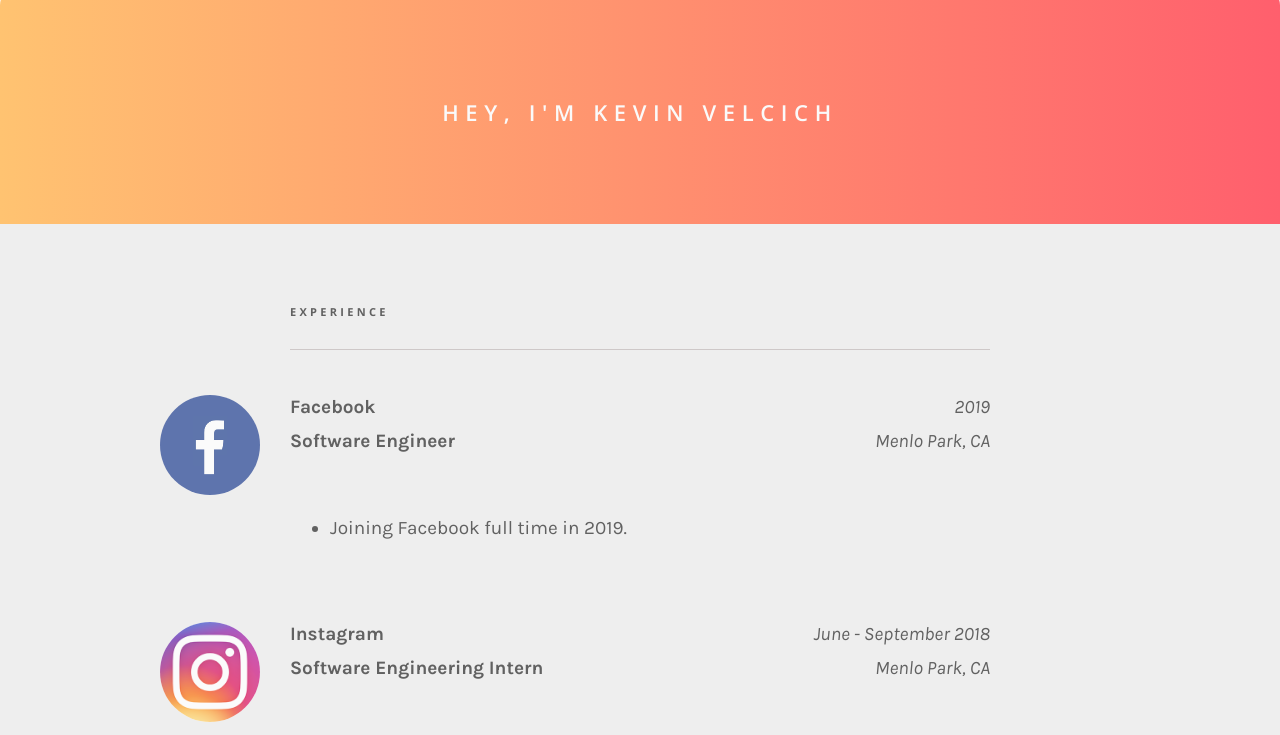
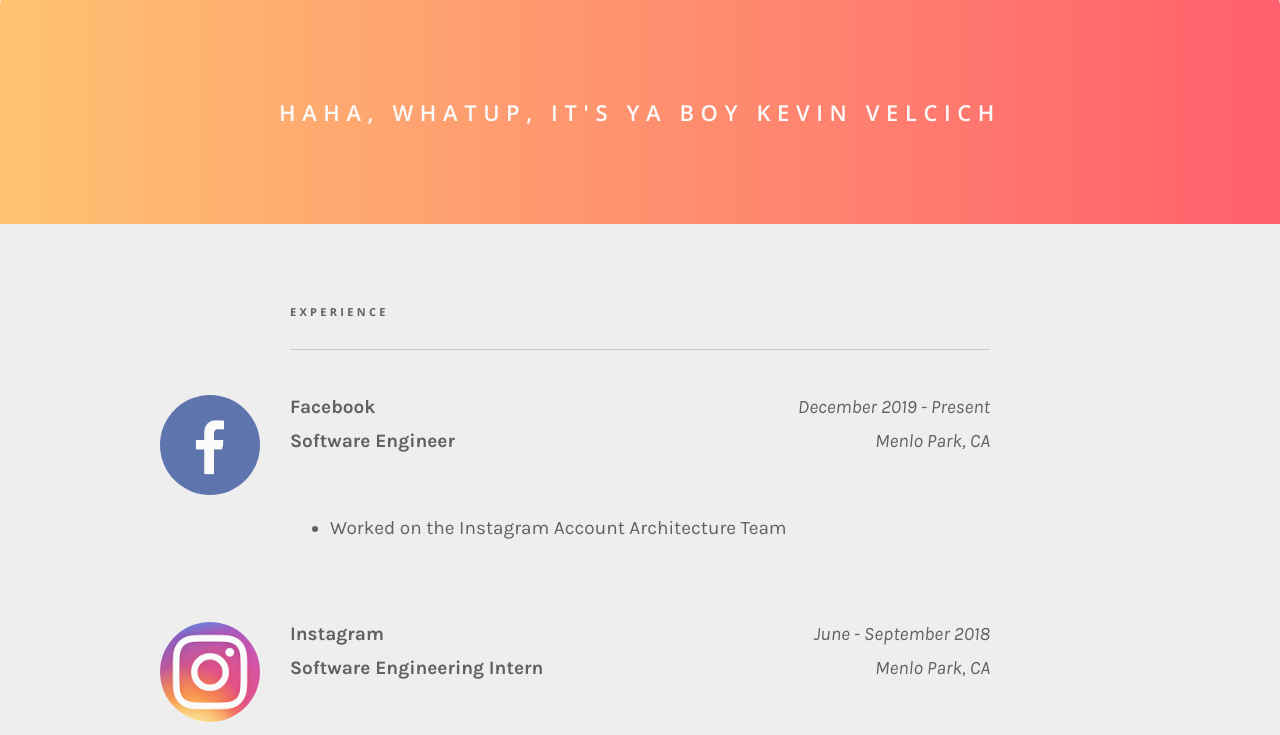
Before and after one commit to kvelcich/kvelcich.github.io, a plain HTML site: page index.html in a window 1280 px wide. Shown: the top 735 px of the page. Drawn offline with nearby package versions, Linux system fonts and the light colour scheme.

Commit message:
Update index.html

```diff
--- a/index.html
+++ b/index.html
@@ -32,11 +32,8 @@
 	</head>
 	<body>
 		<div id="page-wrapper">
-			<!-- <div id="header">
-				<div class="inner name"><b>Kevin Velcich</b></div>
-                        </div> -->
 			<div id="about"><div class="inner">
-				<p>Hey, I'm Kevin Velcich</p><br/><br/><br/>
+				<p>Haha, whatup, it's ya boy Kevin Velcich</p><br/><br/><br/>
 				</div>
 				<br/>
 			</div>
@@ -47,13 +44,13 @@
             <img class="icon" src="img/fb.png">
           </a>
           <b>Facebook</b>
-					<span class="right"><i>2019</i></span>
+					<span class="right"><i>December 2019 - Present</i></span>
           <br/><b>Software Engineer</b>
 					<span class="right"><i>Menlo Park, CA</i></span>
           <br/>
           <br/>
 					<ul>
-						<li>Joining Facebook full time in 2019.</li>
+						<li>Worked on the Instagram Account Architecture Team</li>
 					</ul>
 				</p>
 				<br/>
@@ -159,7 +156,7 @@
         <br/> -->
       </div></div></div>
       <div  id ="footer">
-        <div class="inner">© 2018 Kevin Velcich
+        <div class="inner">Kevin Velcich - 2020
       </div>
     </div>
   </body>
```
